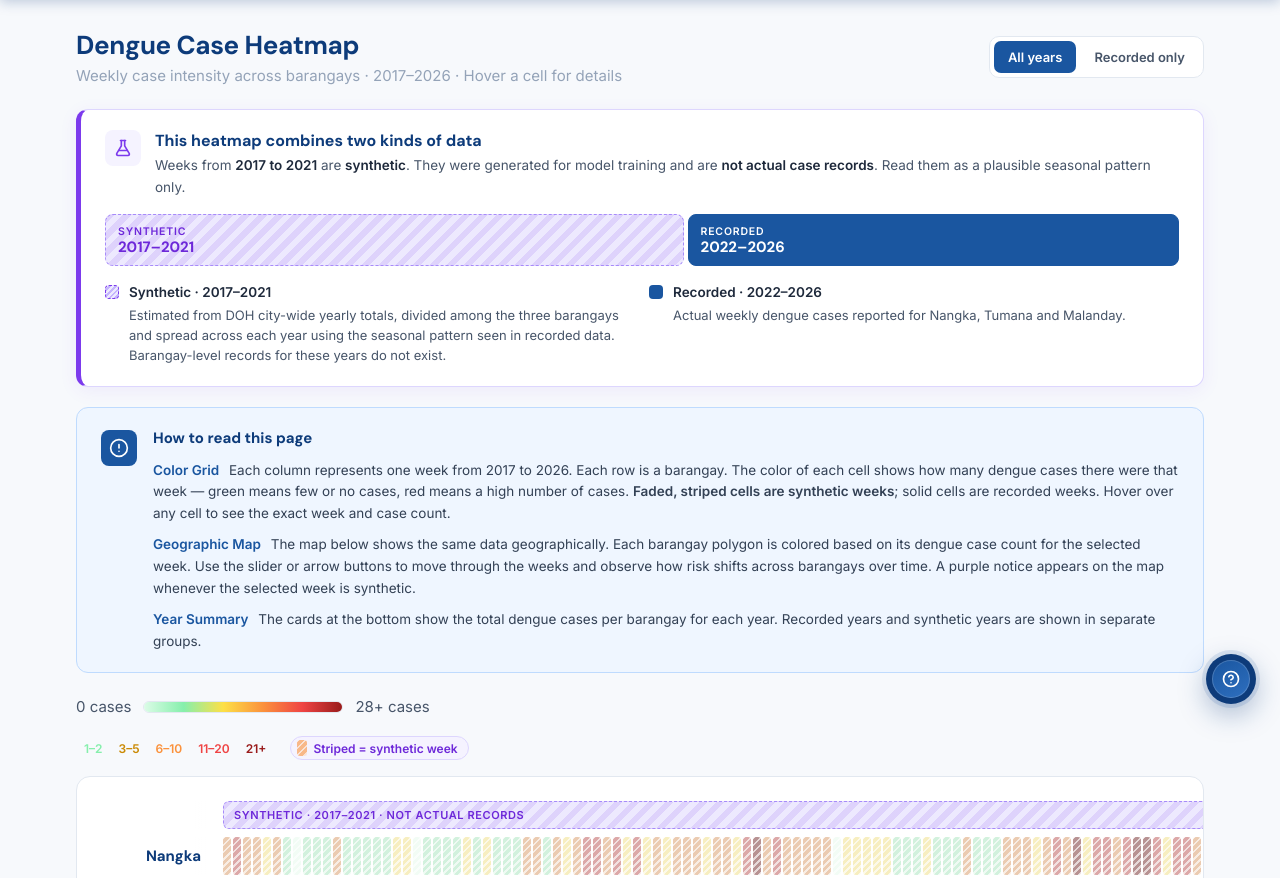
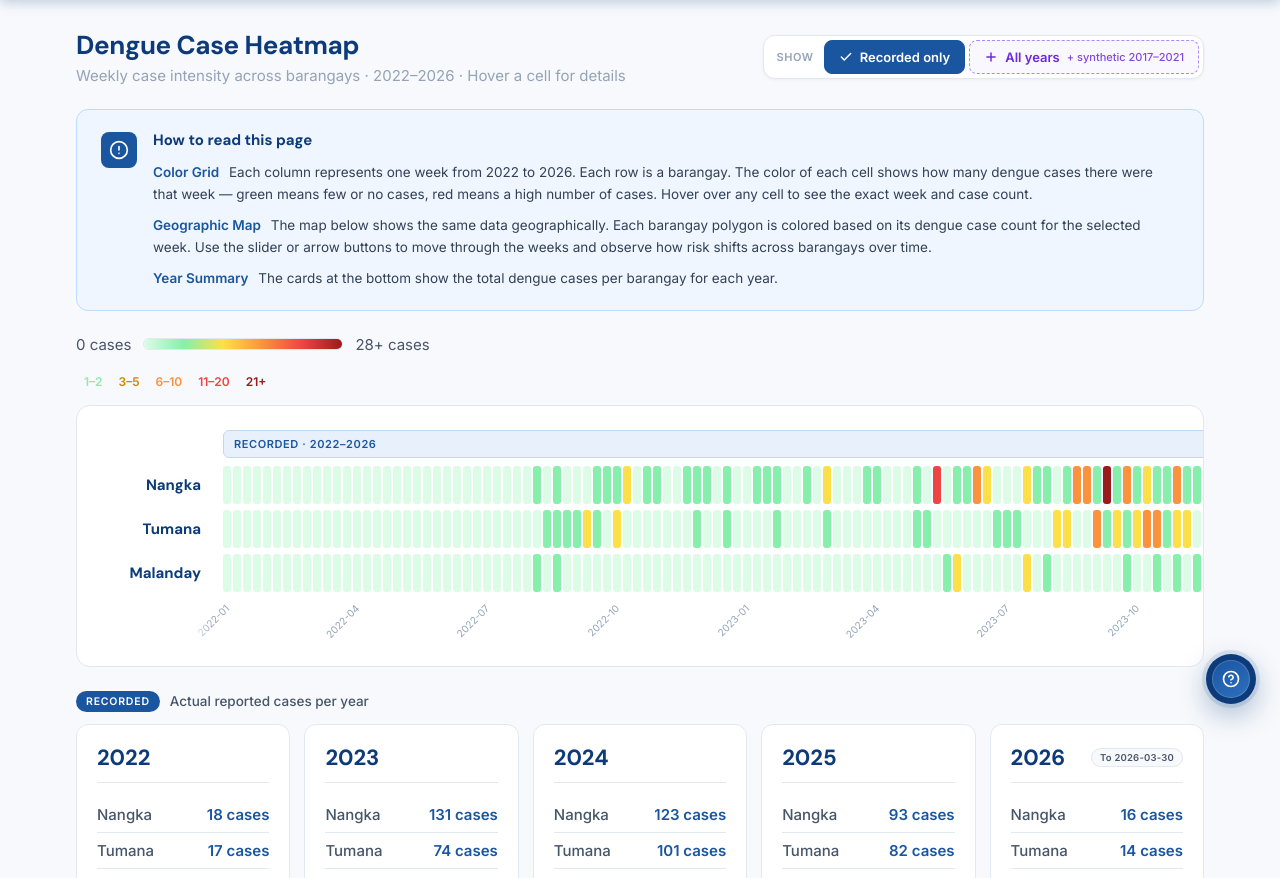
Before and after one commit to DevNigelSan/DengueTect, a Flask app: page /heatmap in a window 1280 px wide. Shown: the part 72-950 px from the top of the page. Run offline with Flask 3, Linux system fonts and the light colour scheme; the visitor is signed in with stand-in values (Sample User, id 1); parts of the project's set-up code (start-up, migrations or seed data) failed here and were passed over.

Commit message:
Begin defaulting data views to recorded only: update the heatmap switch and default

```diff
--- a/app/static/css/heatmap.css
+++ b/app/static/css/heatmap.css
@@ -14,31 +14,80 @@
 
 .data-view-toggle {
   display: inline-flex;
+  align-items: center;
   padding: 4px;
   background: var(--white);
   border: 1.5px solid var(--gray-200);
-  border-radius: 10px;
+  border-radius: 12px;
   gap: 4px;
+  box-shadow: 0 1px 3px rgba(13, 59, 122, 0.06);
+}
+
+.dv-label {
+  padding: 0 6px 0 8px;
+  font-size: 11px;
+  font-weight: 700;
+  letter-spacing: 0.6px;
+  text-transform: uppercase;
+  color: var(--gray-400);
 }
 
 .dv-btn {
+  display: inline-flex;
+  align-items: center;
+  gap: 7px;
   padding: 8px 14px;
-  border: none;
-  border-radius: 7px;
-  background: transparent;
+  border: 1.5px solid var(--gray-200);
+  border-radius: 8px;
+  background: var(--white);
   font-size: 13px;
   font-weight: 600;
   color: var(--gray-600);
   cursor: pointer;
-  transition: background 0.15s, color 0.15s;
+  transition: background 0.15s, color 0.15s, border-color 0.15s, box-shadow 0.15s, transform 0.15s;
 }
 
-.dv-btn:hover { color: var(--blue-deep); }
+.dv-btn svg { flex-shrink: 0; }
+
+.dv-btn:hover {
+  border-color: var(--blue-primary);
+  color: var(--blue-primary);
+  box-shadow: 0 2px 6px rgba(26, 86, 160, 0.12);
+  transform: translateY(-1px);
+}
 
 .dv-btn.active {
   background: var(--blue-primary);
+  border-color: var(--blue-primary);
+  color: var(--white);
+  box-shadow: none;
+  transform: none;
+  cursor: default;
+}
+
+/* The synthetic option: dashed purple, so it reads as "add the synthetic years" */
+.dv-btn.dv-syn {
+  border-style: dashed;
+  border-color: #A78BFA;
+  color: #6D28D9;
+  background: #FAF8FF;
+}
+
+.dv-btn.dv-syn:hover {
+  background: #F5F3FF;
+  border-color: #7C3AED;
+  color: #5B21B6;
+  box-shadow: 0 2px 8px rgba(124, 58, 237, 0.18);
+}
+
+.dv-btn.dv-syn.active {
+  background: #7C3AED;
+  border-color: #7C3AED;
+  border-style: solid;
   color: var(--white);
 }
+
+.dv-sub { font-size: 11px; font-weight: 500; opacity: 0.85; }
 
 /* "Recorded only" hides everything marked as synthetic */
 .recorded-only .syn-only { display: none !important; }
--- a/app/templates/heatmap.html
+++ b/app/templates/heatmap.html
@@ -64,7 +64,7 @@
   </nav>
 
   <!-- MAIN CONTENT -->
-  <main class="main-content" id="heatmapPage">
+    <main class="main-content{{ ' recorded-only' if prov.n_syn }}" id="heatmapPage">
 
     <!-- PAGE HEADER -->
     <div class="page-header">
@@ -73,9 +73,16 @@
         <p class="page-sub">Weekly case intensity across barangays · {% if prov.n_syn %}<span class="syn-only">{{ years[0] }}</span><span class="rec-only">{{ prov.real_years[0] }}</span>{% else %}{{ years[0] }}{% endif %}–{{ years[-1] }} · Hover a cell for details</p>
       </div>
       {% if prov.n_syn %}
-      <div class="data-view-toggle" role="group" aria-label="Which data to show">
-        <button type="button" class="dv-btn active" data-view="all">All years</button>
-        <button type="button" class="dv-btn" data-view="recorded">Recorded only</button>
+            <div class="data-view-toggle" role="group" aria-label="Which data to show">
+        <span class="dv-label">Show</span>
+        <button type="button" class="dv-btn active" data-view="recorded" title="Show only actual case records">
+          <svg width="14" height="14" viewBox="0 0 24 24" fill="none" stroke="currentColor" stroke-width="2.5" stroke-linecap="round" stroke-linejoin="round"><polyline points="20 6 9 17 4 12"/></svg>
+          Recorded only
+        </button>
+        <button type="button" class="dv-btn dv-syn" data-view="all" title="Also show the synthetic {{ prov.syn_years[0] }}–{{ prov.syn_years[-1] }} weeks">
+          <svg width="14" height="14" viewBox="0 0 24 24" fill="none" stroke="currentColor" stroke-width="2.5" stroke-linecap="round" stroke-linejoin="round"><line x1="12" y1="5" x2="12" y2="19"/><line x1="5" y1="12" x2="19" y2="12"/></svg>
+          All years <span class="dv-sub">+ synthetic {{ prov.syn_years[0] }}–{{ prov.syn_years[-1] }}</span>
+        </button>
       </div>
       {% endif %}
     </div>
@@ -554,8 +561,8 @@
   });
 
   if (N_SYN) {
-    let saved = 'all';
-    try { saved = localStorage.getItem('heatmapView') || 'all'; } catch (e) {}
+    let saved = 'recorded';
+    try { saved = localStorage.getItem('heatmapView') || 'recorded'; } catch (e) {}
     setView(saved);
   }
 </script>
```
